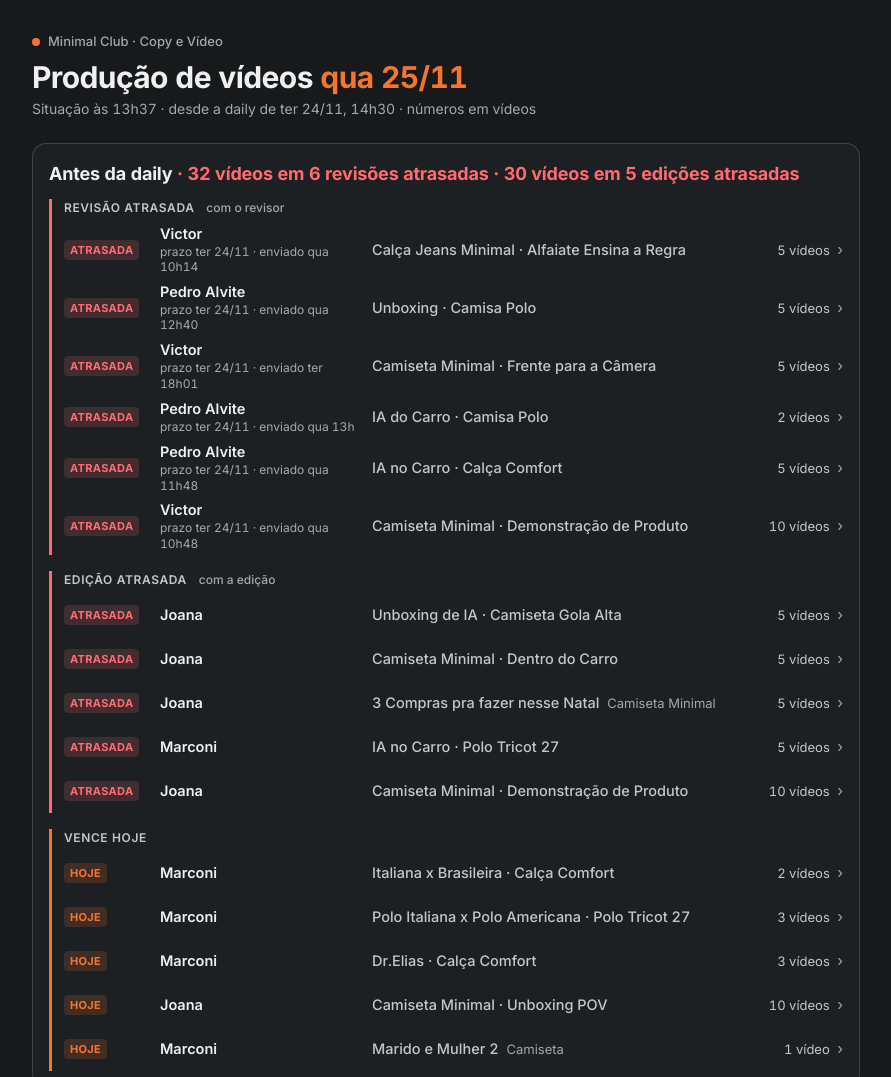
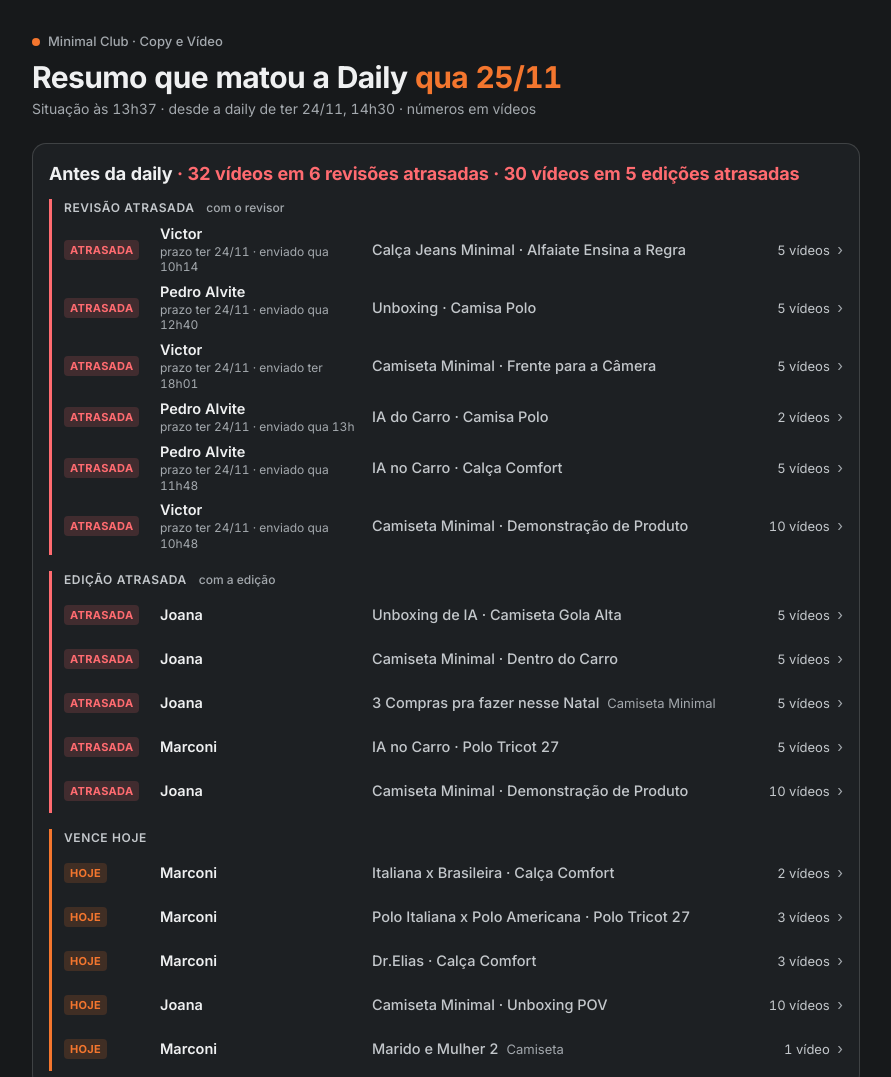
Before and after one commit to MarconiTeles/minimal-producao, a plain HTML site: page 2026-11-25/index.html in a window 1280 px wide. Shown: the top 1077 px of the page, without its empty margins (194-1085 px from the left). Drawn offline with Linux system fonts and the light colour scheme.

Commit message:
Título: Resumo que matou a Daily (25/11)

```diff
--- a/2026-11-25/index.html
+++ b/2026-11-25/index.html
@@ -4,11 +4,11 @@
 <meta charset="utf-8">
 <meta name="viewport" content="width=device-width, initial-scale=1">
 <meta name="robots" content="noindex, nofollow">
-<title>Produção de vídeos · qua 25/11 · Minimal Club</title>
+<title>Resumo que matou a Daily · qua 25/11 · Minimal Club</title>
 <meta name="description" content="Resumo antes da daily · o que foi entregue, o que está em edição e o que está em revisão.">
 <meta property="og:type" content="website">
 <meta property="og:site_name" content="Minimal Club · Copy e Vídeo">
-<meta property="og:title" content="Produção de vídeos · qua 25/11">
+<meta property="og:title" content="Resumo que matou a Daily · qua 25/11">
 <meta property="og:description" content="Resumo antes da daily · o que foi entregue, o que está em edição e o que está em revisão.">
 <meta property="og:url" content="https://marconiteles.github.io/minimal-producao/2026-11-25/">
 <meta property="og:image" content="https://marconiteles.github.io/minimal-producao/2026-11-25/og.jpg?v=1795624657136">
@@ -137,7 +137,7 @@ footer{margin-top:var(--sp6);padding-top:var(--sp3);border-top:1px solid var(--l
 <body>
 <main class="wrap">
   <div class="marca"><i></i>Minimal Club · Copy e Vídeo</div>
-  <h1>Produção de vídeos <span class="data">qua 25/11</span></h1>
+  <h1>Resumo que matou a Daily <span class="data">qua 25/11</span></h1>
   <p class="sub">Situação às 13h37 · desde a daily de ter 24/11, 14h30 · números em vídeos</p>
   <section class="decisao" aria-labelledby="t-decisao">
   <h2 id="t-decisao">Antes da daily<span>32 vídeos em 6 revisões atrasadas · 30 vídeos em 5 edições atrasadas</span></h2>
```
